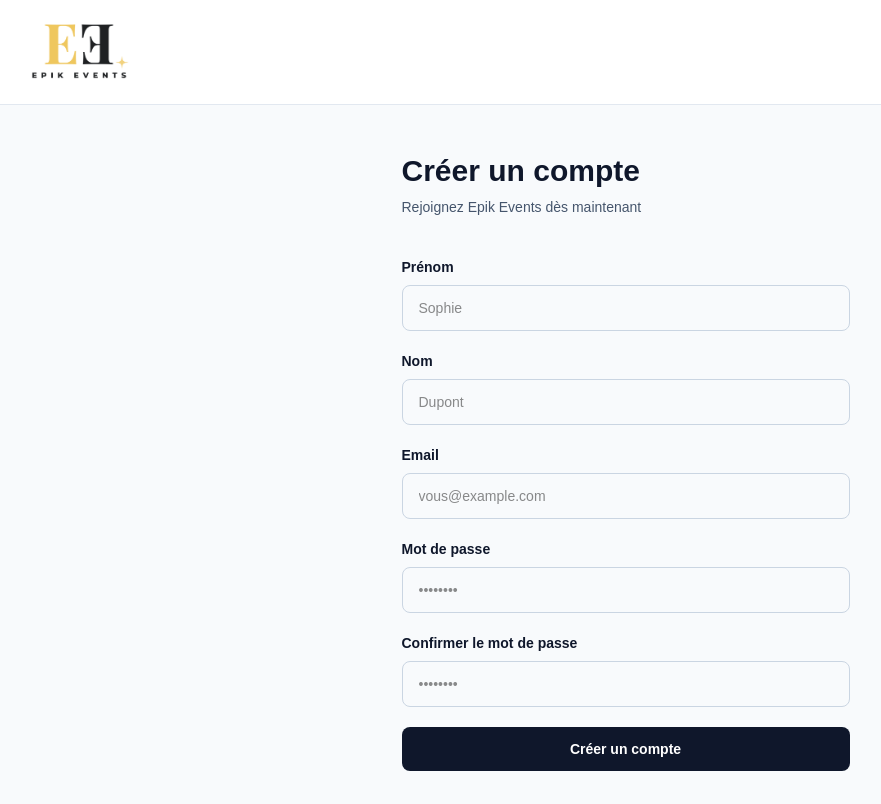
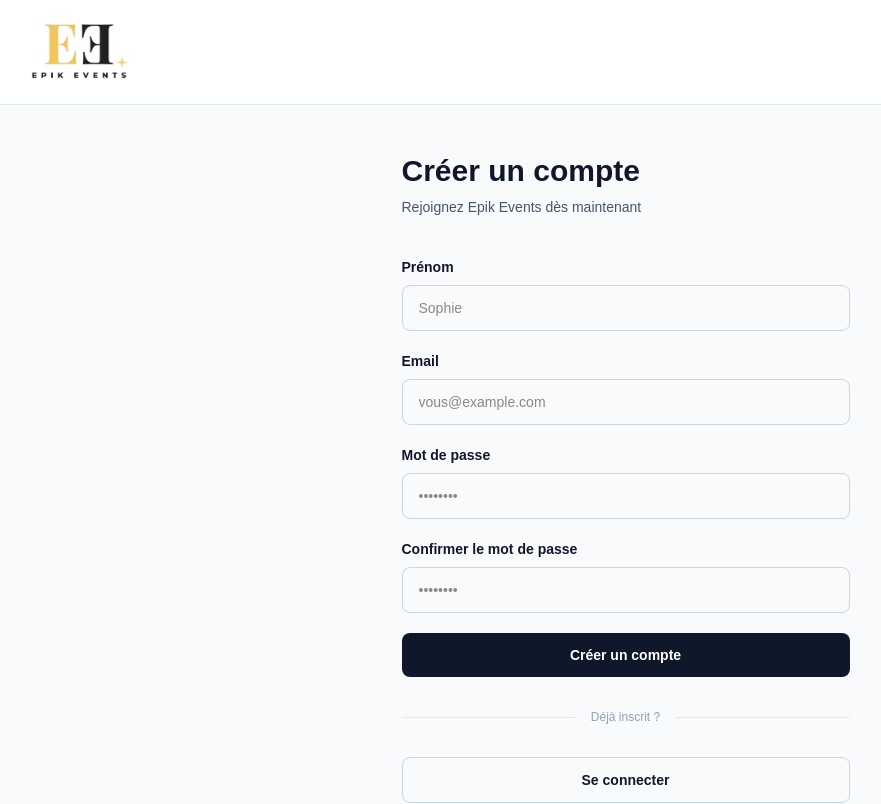
Before and after one commit to rodriguesr-sfeir/event-app, a Next.js app in the folder frontend/: page /client/signup in a window 1280 px wide. Shown: the top 804 px of the page, without its empty margins (7-888 px from the left). Built offline with nearby package versions, Linux system fonts and the light colour scheme.

Commit message:
🔧 Fix: Merge firstName and lastName into fullName field

```diff
--- a/frontend/src/app/client/signup/page.tsx
+++ b/frontend/src/app/client/signup/page.tsx
@@ -8,8 +8,6 @@ import axios from 'axios';
 export default function SignupPage() {
   const router = useRouter();
   const [fullName, setFullName] = useState('');
-  //const [fullName, setfullName] = useState('');
-  //const [fullName, setfullName] = useState('');
   const [email, setEmail] = useState('');
   const [password, setPassword] = useState('');
   const [confirmPassword, setConfirmPassword] = useState('');
@@ -84,7 +82,7 @@ export default function SignupPage() {
 
           {/* Form */}
           <form onSubmit={handleSubmit} className="space-y-5">
-            {/* Prénom */}
+            {/* Nom Prénom */}
             <div>
               <label className="block text-sm font-semibold text-slate-900 mb-2">
                 Prénom
@@ -94,21 +92,6 @@ export default function SignupPage() {
                 value={fullName}
                 onChange={(e) => setFullName(e.target.value)}
                 placeholder="Sophie"
-                required
-                className="w-full px-4 py-3 border border-slate-300 rounded-lg focus:ring-2 focus:ring-slate-900 focus:border-transparent outline-none transition text-sm"
-              />
-            </div>
-
-            {/* Nom */}
-            <div>
-              <label className="block text-sm font-semibold text-slate-900 mb-2">
-                Nom
-              </label>
-              <input
-                type="text"
-                value={fullName}
-                onChange={(e) => setFullName(e.target.value)}
-                placeholder="Dupont"
                 required
                 className="w-full px-4 py-3 border border-slate-300 rounded-lg focus:ring-2 focus:ring-slate-900 focus:border-transparent outline-none transition text-sm"
               />
```
